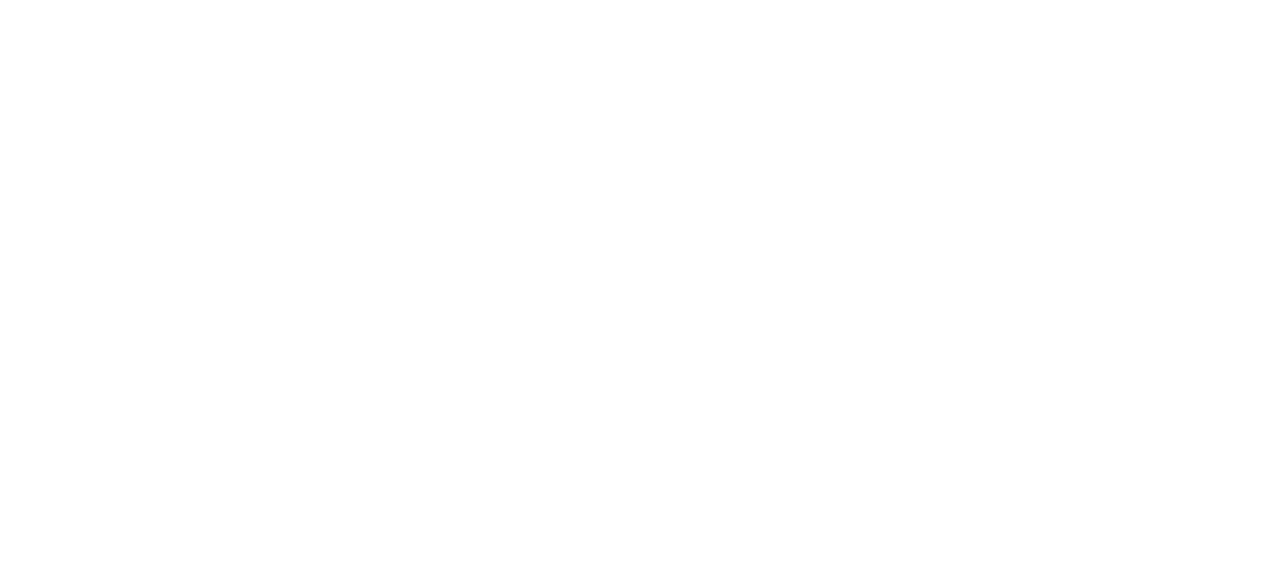
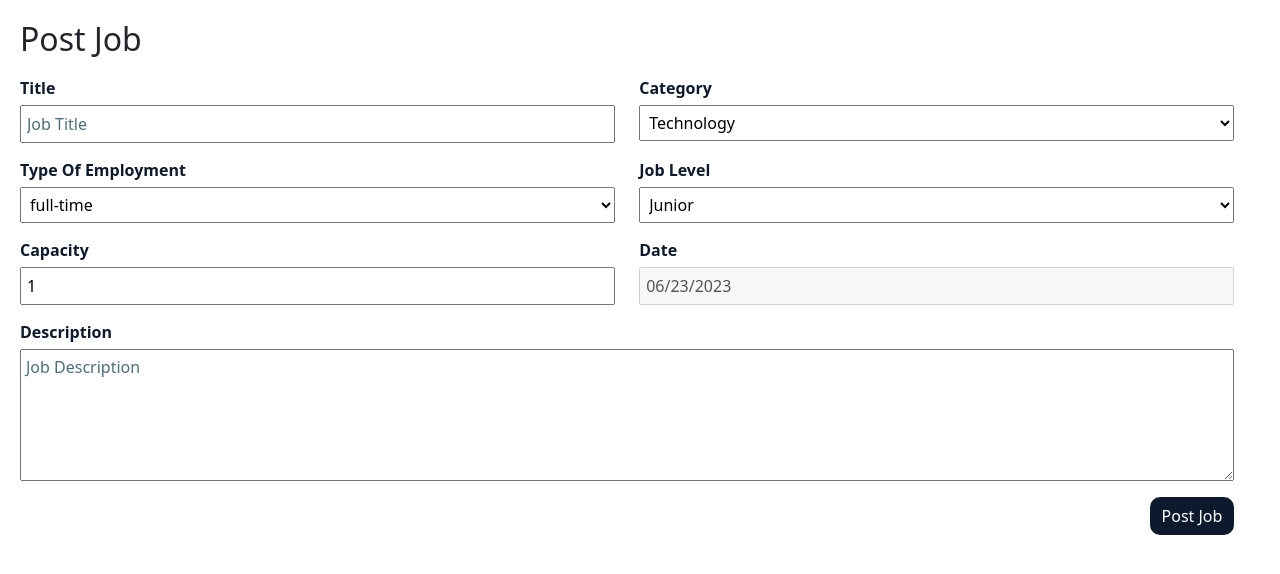
Before and after one commit to AlaAlmuhsen/JobHinting, a React (Create React App) app: page /dashboard/postjob in a window 1280 px wide. Before the commit this address had no page. Shown: the top 574 px of the page. Built offline with nearby package versions, Linux system fonts and the light colour scheme.

Commit message:
add post form

```diff
--- a/db.json
+++ /dev/null
@@ -1,19 +0,0 @@
-{
-  "posts": [
-    {
-      "id": 1,
-      "title": "json-server",
-      "author": "typicode"
-    }
-  ],
-  "comments": [
-    {
-      "id": 1,
-      "body": "some comment",
-      "postId": 1
-    }
-  ],
-  "profile": {
-    "name": "typicode"
-  }
-}
--- a/src/App.css
+++ b/src/App.css
@@ -174,10 +174,9 @@
 }
 .dash-board .side-nav {
   background-color: var(--fifth-color);
-  width: 20%;
+  width: 260px;
   height: 100vh;
   padding: 0px 10px;
-  position: relative;
 }
 .dash-board .side-nav ul {
   list-style: none;
@@ -360,3 +359,38 @@
 }
 }
 /* end login */
+/* start post job */
+.post-job-form {
+  width: 98% ;
+  padding: 20px;
+}
+.post-job-form .input-box{
+  margin: 5px 0;
+}
+.post-job-form .input-box p {
+  margin: 5px 0px;
+  color: var(--main-color);
+  font-weight: bold;
+  text-transform: capitalize;
+}
+.post-job-form .input-box input,
+.post-job-form .input-box select,
+.post-job-form .input-box textarea
+{
+  width: 100%;
+  padding: 5px;
+  outline: none;
+}
+.btn-post {
+  padding: 5px 10px;
+  border-radius: 10px;
+  background-color: var(--main-color);
+  color: white;
+  border-color: transparent;
+}
+.btn-post:hover {
+  background-color: white;
+  color: var(--main-color);
+  border-color:var(--main-color);
+}
+/* end post job */
--- a/src/App.js
+++ b/src/App.js
@@ -8,6 +8,7 @@
 import DashBoard from './pages/DashBoard';
 import Login from './pages/Login';
 import JobDetails from './pages/JobDetails';
+import PostJob from './pages/PostJob';
 
 function App() {
   window.sessionStorage.setItem("userActive",false)
@@ -19,6 +20,7 @@
       <Route path='/jobdetails/:id' element={<JobDetails />}/>
       <Route path='/browsecompanies' element={<Browsecompanies />}/>
       <Route path='/dashboard' element={<DashBoard />}/>
+      <Route path='/dashboard/postjob' element={<PostJob />}/>
       <Route path='/login' element={<Login />}/>
     </Routes>
   );
--- a/src/components/DashboardHeader.js
+++ b/src/components/DashboardHeader.js
@@ -1,4 +1,5 @@
 import React from 'react'
+import { Link } from 'react-router-dom'
 
 const DashboardHeader = () => {
     return (
@@ -7,7 +8,7 @@
                 Nomad
             </div>
             <div className="btn-postjob">
-                <a href='#'>Post a Job</a>
+                <Link to='/dashboard/postjob'>Post a Job</Link>
             </div>
         </div>
     )
--- a/src/pages/DashBoard.js
+++ b/src/pages/DashBoard.js
@@ -3,6 +3,7 @@
 import AllAplications from "../components/AllAplications";
 import CompanyProfile from "../components/CompanyProfile";
 import { useNavigate } from "react-router-dom";
+import PostJob from "./PostJob";
 const DashBoard = () => {
     const [activeItem , setActiveItem] = useState('item1');
     const navigate=useNavigate();
@@ -23,15 +24,16 @@
                     <li className={activeItem === 'item2'? 'active':''} onClick={() => handleItemClicked('item2')}>Messages</li>
                     <li className={activeItem === 'item3'? 'active':''} onClick={() => handleItemClicked('item3')}>Company Profile</li>
                     <li className={activeItem === 'item4'? 'active':''} onClick={() => handleItemClicked('item4')}>All Aplications</li>
+                    <li className={activeItem === 'item5'? 'active':''} onClick={() => handleItemClicked('item5')}>Post Job</li>
                 </ul>
                 <button className="sign-out" onClick={logOutbtn}>Log Out</button>
             </div>
             <div className="dash-board-body">
-                <DashboardHeader />
                 {activeItem === 'item1' && <h1>home</h1>}
                 {activeItem === 'item2' && <h1>messages</h1>}
                 {activeItem === 'item3' && <CompanyProfile/>}
                 {activeItem === 'item4' && <AllAplications />}
+                {activeItem === 'item5' && <PostJob />}
             </div>
         </div>
     )
--- /dev/null
+++ b/src/pages/PostJob.js
@@ -0,0 +1,152 @@
+import { hasFormSubmit } from '@testing-library/user-event/dist/utils';
+import React, { useState } from 'react'
+
+const PostJob = () => {
+    const [title , setTitle] = useState('');
+    const [category , setCategory] = useState('Technology');
+    const [typeOfEmployment , setTypeOfEmployment] = useState('full-time');
+    const [jobLevel , setJobLevel] = useState('Junior');
+    const [capacity , setCapacity] = useState(1);
+    const [dateOfPost , setDateOfPost] = useState(formatDate().split('-').join('/'));
+    const [desc , setDesc] = useState('');
+    return (
+        <form className='post-job-form' onSubmit={onSubmit}>
+            <h2>Post Job</h2>
+            <div className="row">
+                <div className="col-md-6 input-box">
+                    <p>title</p>
+                    <input
+                        type="text"
+                        placeholder='Job Title'
+                        required
+                        value={title}
+                        onChange={(e) => setTitle(e.target.value)}
+                    />
+                </div>
+                <div className="col-md-6 input-box">
+                    <p>category</p>
+                    <select
+                        required
+                        value={category}
+                        onChange={(e) => setCategory(e.target.value)}
+                    >
+                        <option value="Technology">Technology</option>
+                        <option value="Engineering">Engineering</option>
+                        <option value="Business">Business</option>
+                        <option value="Meadical">Meadical</option>
+                        <option value="Sales">Sales</option>
+                        <option value="Marketing">Marketing</option>
+                        <option value="Accounting">Accounting</option>
+                        <option value="Teaching">Teaching</option>
+                    </select>
+                </div>
+                <div className="col-md-6 input-box">
+                    <p>type of employment</p>
+                    <select
+                        required
+                        value={typeOfEmployment}
+                        onChange={(e) => setTypeOfEmployment(e.target.value)}
+                    >
+                        <option value="full-time">full-time</option>
+                        <option value="part-time">part-time</option>
+                    </select>
+                </div>
+                <div className="col-md-6 input-box">
+                    <p>job Level</p>
+                    <select
+                        required
+                        value={jobLevel}
+                        onChange={(e) => setJobLevel(e.target.value)}
+                    >
+                        <option value="Junior">Junior</option>
+                        <option value="Senior">Senior</option>
+                        <option value="Expert">Expert</option>
+                    </select>
+                </div>
+                <div className="col-md-6 input-box">
+                    <p>capacity</p>
+                    <input
+                        type="number"
+                        min={1}
+                        required
+                        value={capacity}
+                        onChange={(e) => setCapacity(e.target.value)}
+                    />
+                </div>
+                <div className="col-md-6 input-box">
+                    <p>date</p>
+                    <input
+                        type="date"
+                        value={formatDate()}
+                        disabled/>
+                </div>
+                <div className="col-12 input-box">
+                    <p>Description</p>
+                    <textarea
+                        rows='5'
+                        placeholder='Job Description'
+                        value={desc}
+                        required
+                        onInput={(e) => setDesc(e.target.value)}
+                    ></textarea>
+                </div>
+                <div className="col-md input-box d-flex justify-content-end">
+                    <button type='submit' className='btn-post'>Post Job</button>
+                </div>
+            </div>
+        </form>
+    )
+    function onSubmit(e){
+        e.preventDefault();
+        // console.log(title);
+        // console.log(category);
+        // console.log(typeOfEmployment)
+        // console.log(jobLevel)
+        // console.log(capacity)
+        // console.log(dateOfPost)
+        console.log(desc)
+    }
+    function padTo2Digits(num) {
+        return num.toString().padStart(2, '0');
+    }
+    function formatDate(date = new Date()) {
+        return [
+            date.getFullYear(),
+            padTo2Digits(date.getMonth() + 1),
+            padTo2Digits(date.getDate()),
+        ].join('-');
+    }
+}
+
+export default PostJob
+
+
+// "title": "UI/Ux",
+//             "desc": "lorem lorem lorem lorem lorem",
+//             "companyId": 1,
+//             "dateOfPost": "2023/8/15",
+//             "category": "tec",
+//             "typeOfEmployment": "full-time",
+//             "jobLevel": "junior",
+//             "capacity" : "10",
+//             "applied" : "0",
+//             "id": 1
+
+// const handleSubmit = (e) => {
+//     e.preventDefault();
+//     const blog = {title, body , author};
+
+//     setIsPending(true)
+
+//     fetch('http://localhost:8000/blogs' , {
+//         method: 'POST',
+//         headers: { "Content-Type": 'application/json'},
+//         body: JSON.stringify(blog)
+//     })
+//     .then(() => {
+//         console.log("new blog added");
+//         setIsPending(false);
+//     })
+//     navigate('/');
+//     // navigate(-1);
+// }
```
